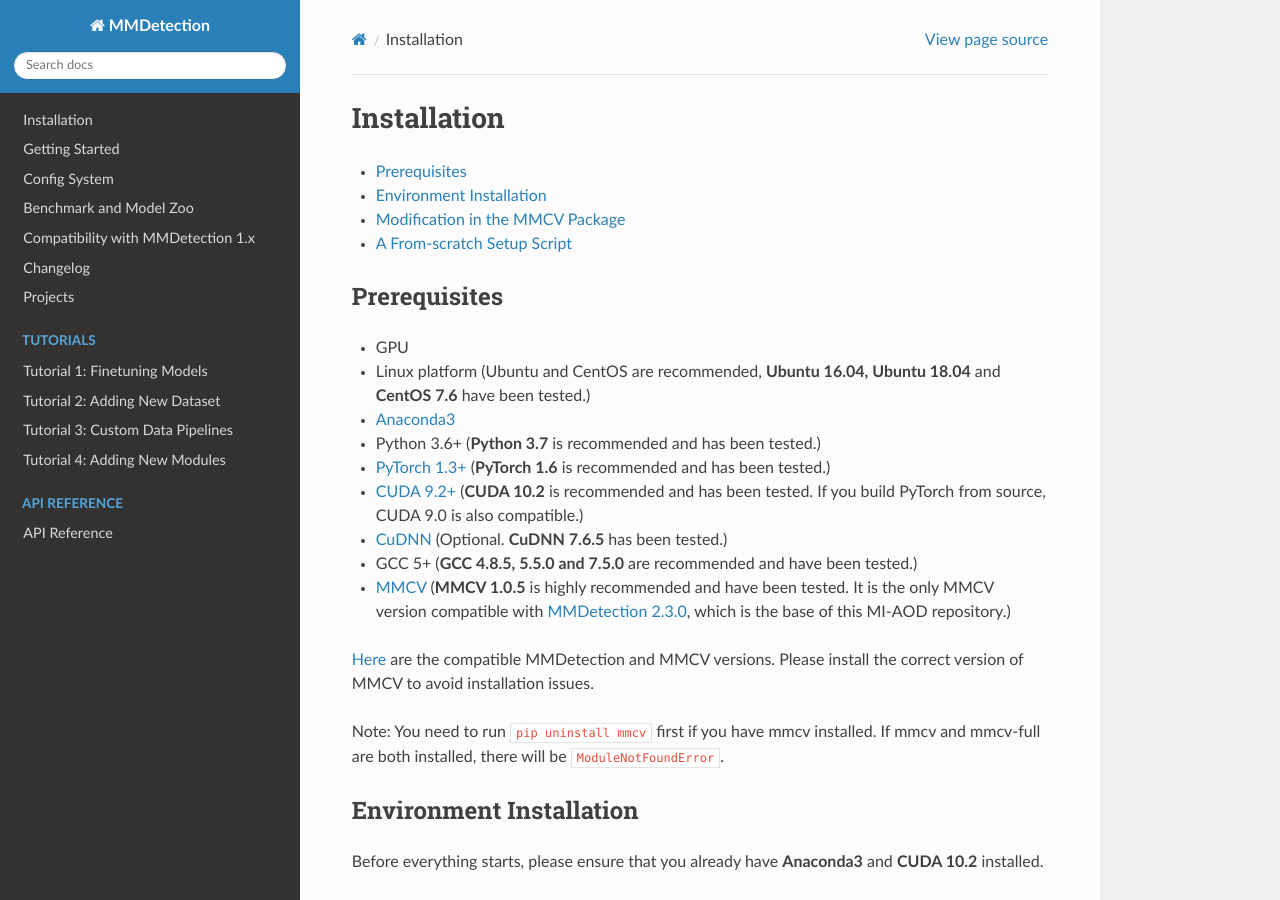
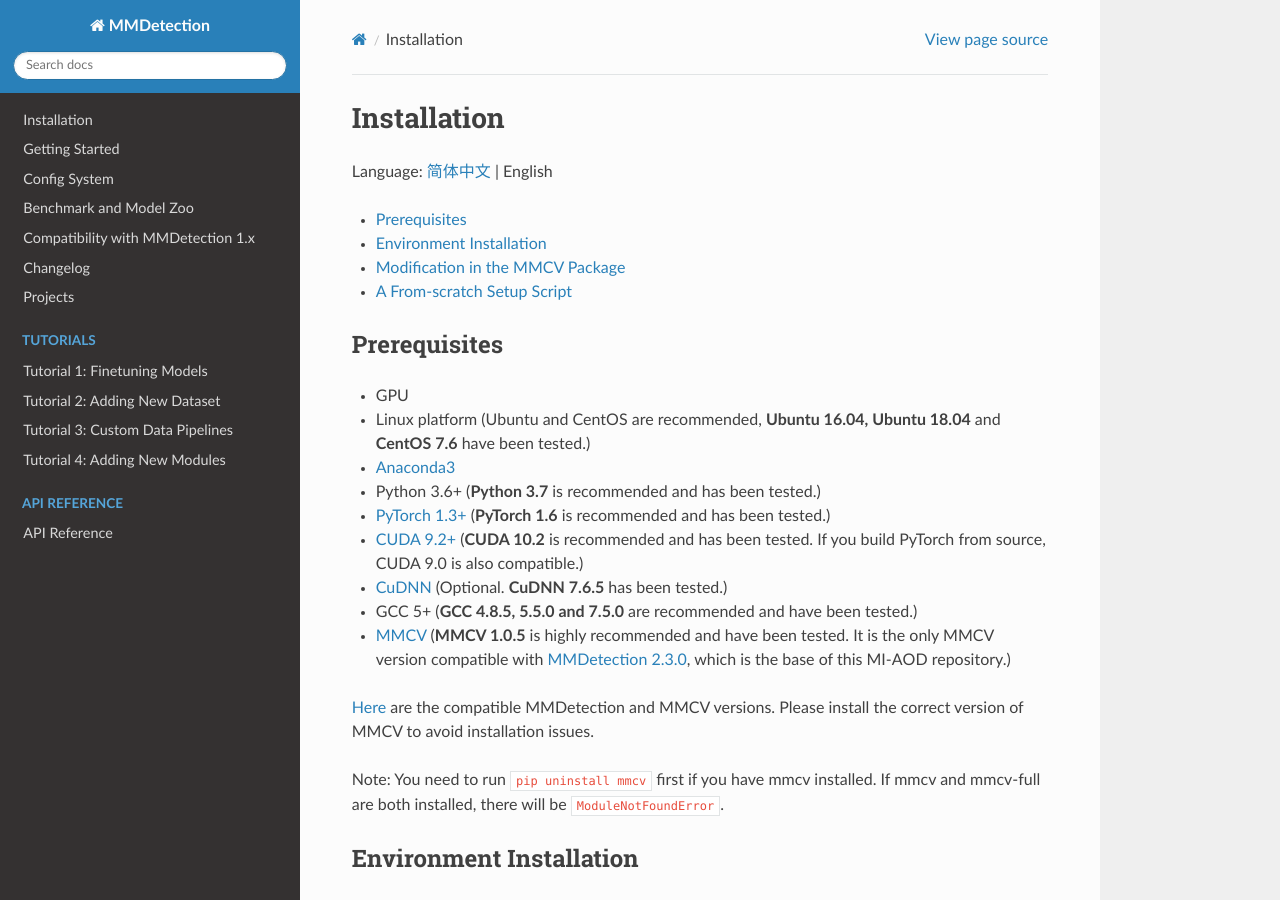
Before and after one commit to yuantn/MI-AOD, a Sphinx documentation site: the page built from docs/installation.md, in a window 1280 px wide and 900 px high. Built offline with Sphinx 7.4.7 and the Read the Docs theme 2.0.0, drawn with Linux system fonts in a browser that asks for light colours.

Commit message:
Update installation.md

```diff
--- a/docs/installation.md
+++ b/docs/installation.md
@@ -1,4 +1,6 @@
 # Installation
+
+Language: [简体中文](installation_cn.md) | English
 
 <!-- TOC -->
 
```
